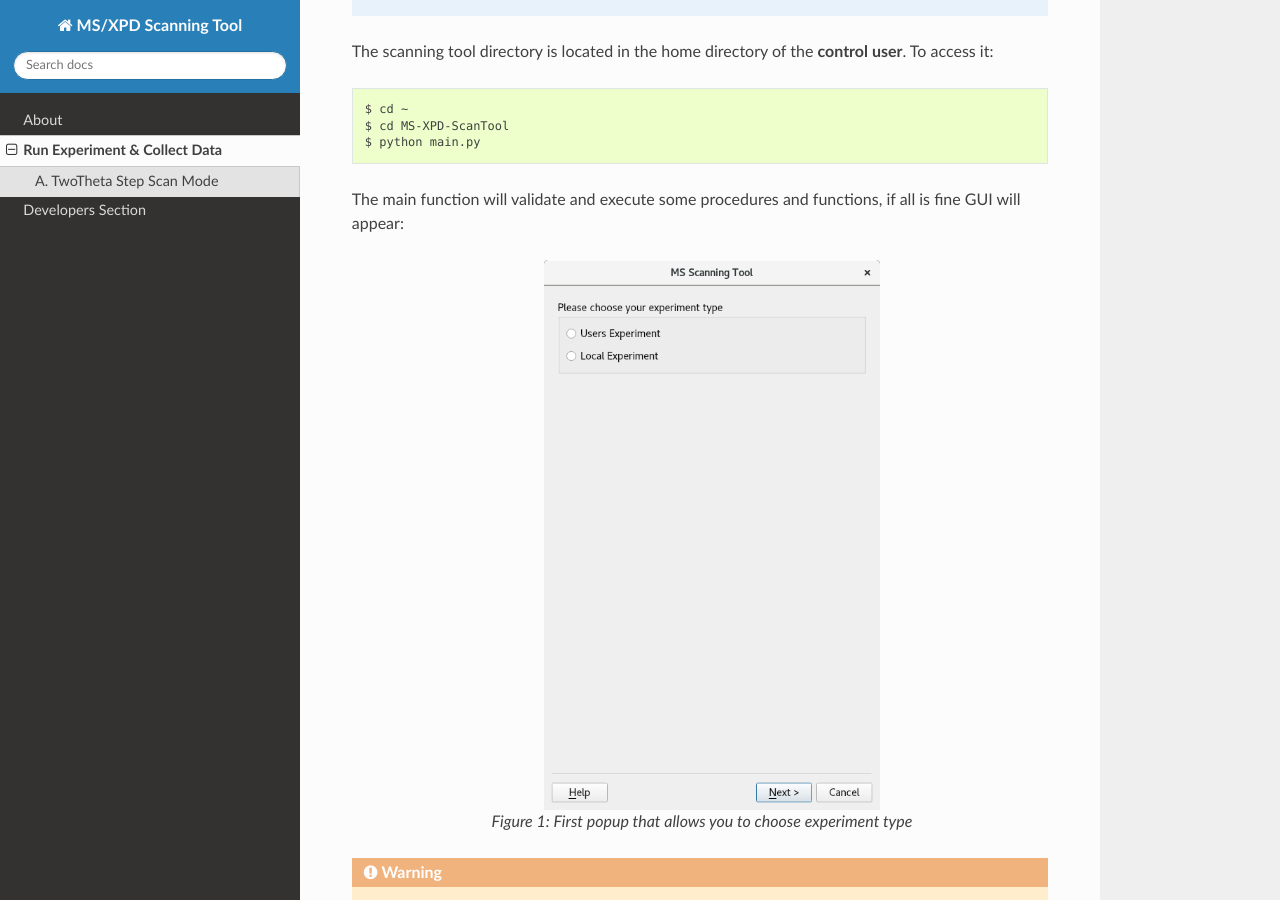
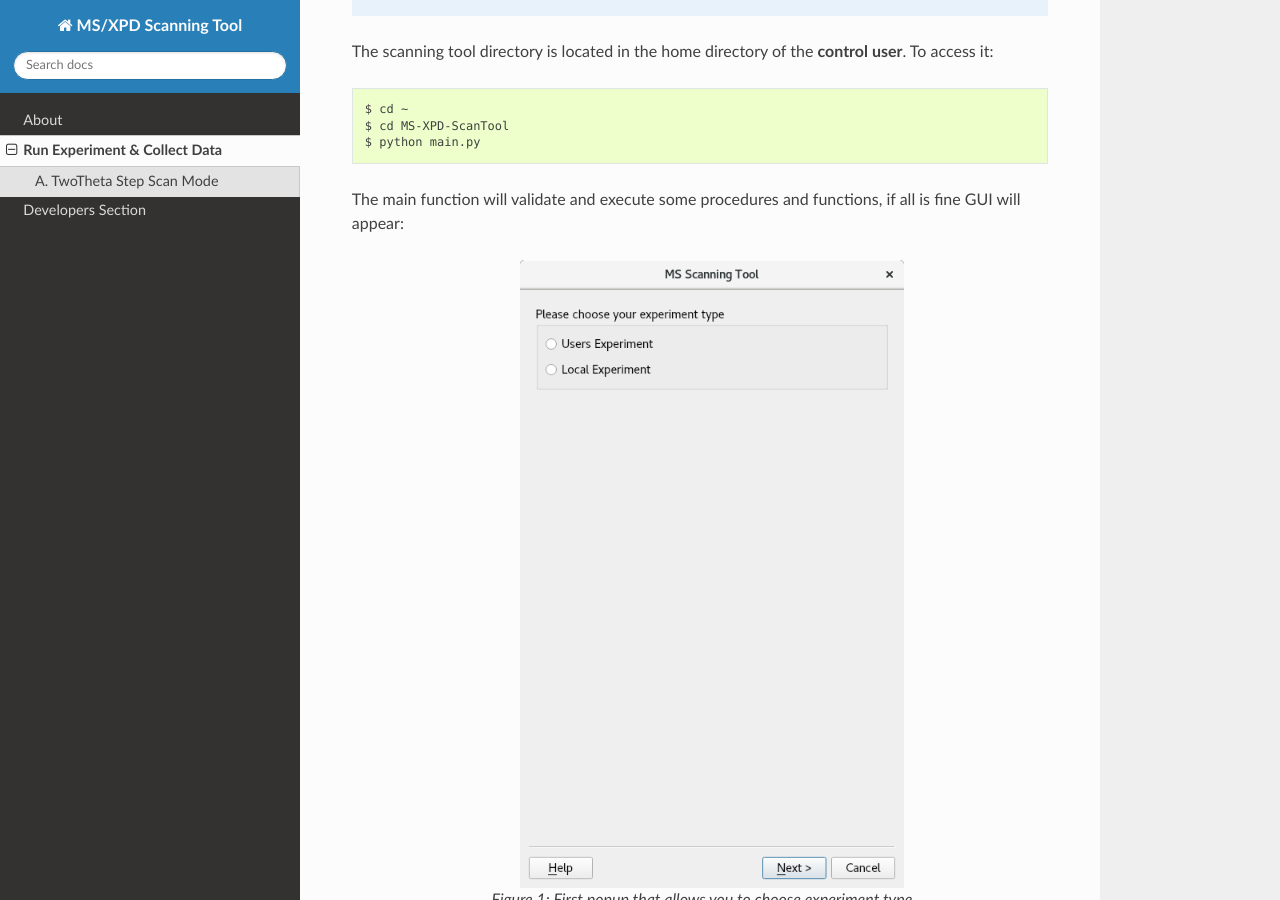
Before and after one commit to SESAME-Synchrotron/MS-XPD-ScanTool, a Sphinx documentation site: the page built from docs/source/runScan.rst, in a window 1280 px wide and 900 px high, scrolled down 318 px. Built offline with Sphinx 7.4.7 and the Read the Docs theme 2.0.0, drawn with Linux system fonts in a browser that asks for light colours.

Commit message:
update docs

```diff
--- a/docs/source/runScan.rst
+++ b/docs/source/runScan.rst
@@ -21,7 +21,7 @@
 	.. figure:: /images/start.png
 		:align: center
 		:alt: first popup GUI
-		:scale: 70%
+		:scale: 80%
 
 	   	*Figure 1: First popup that allows you to choose experiment type*
 
@@ -40,7 +40,7 @@
 	.. figure:: /images/proposalID.png
 		:align: center
 		:alt: proposal ID GUI
-		:scale: 70%
+		:scale: 80%
 
 		*Figure 2: Proposal ID GUI*
 
@@ -71,7 +71,7 @@
 	.. figure:: /images/scanModes.png
 		:align: center
 		:alt: scan modes
-		:scale: 70%
+		:scale: 80%
 
 		*Figure 3: Available scan modes*
 
@@ -80,7 +80,7 @@
 .. figure:: /images/configFile.png
    :align: center
    :alt: configuration file GUI
-   :scale: 70%
+   :scale: 80%
 
    *Figure 4: Configuration mode choosing GUI, either to create new config file or load already existed one*
 
@@ -106,7 +106,7 @@
 	.. figure:: /images/robot.png
 		:align: center
 		:alt: use robot GUI
-		:scale: 70%
+		:scale: 80%
 
 		*Figure 5: Using robot GUI*
 
@@ -115,7 +115,7 @@
 	.. figure:: /images/twoThetaStepRobot.png
 		:align: center
 		:alt: TwoTheta Step Scan Robot in use GUI
-		:scale: 70%
+		:scale: 80%
 
 		*Figure 6: Main experiment parameters (TwoTheta Step Scan Using Robot)*
 
@@ -134,6 +134,7 @@
 	.. figure:: /images/warnings.png
 		:align: center
 		:alt: warnings
+		:scale: 70%
 
 		*Figure 8: Warnings types*
 
```
